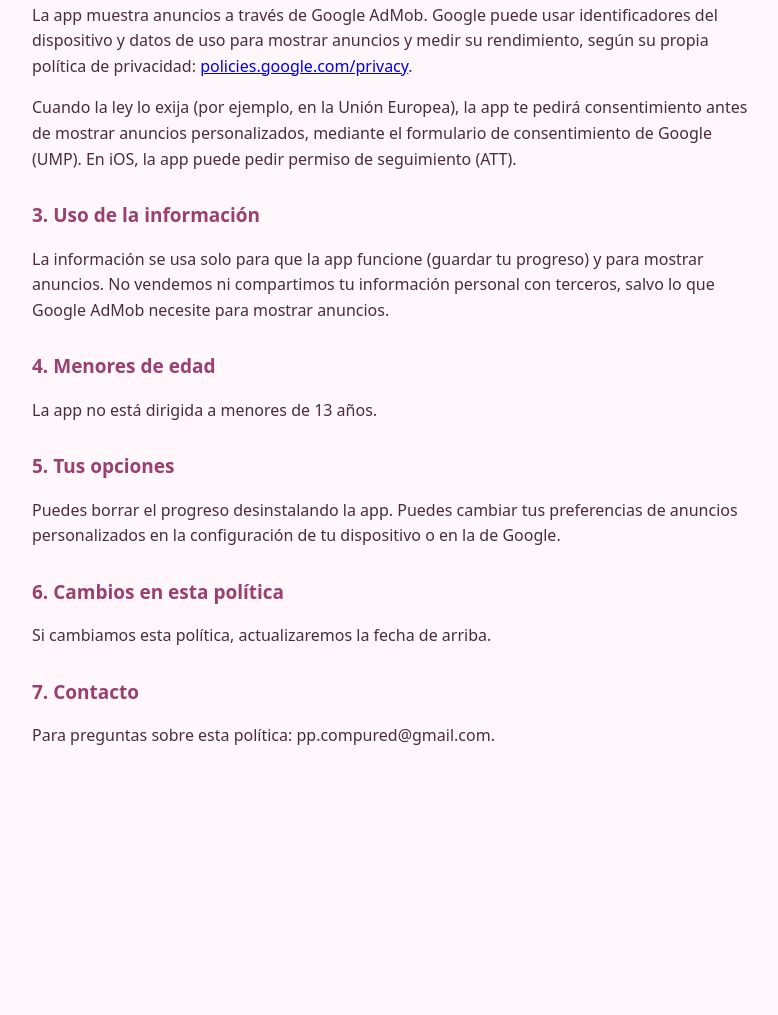
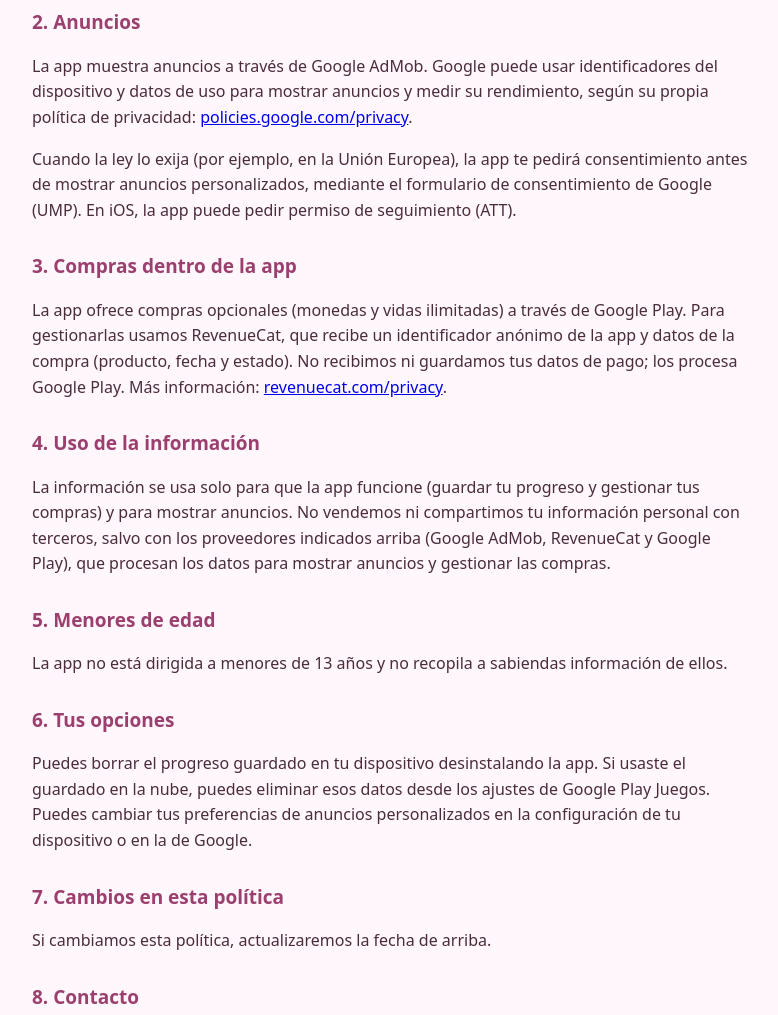
Before and after one commit to edgarperez2/sweettown-privacidad, a plain HTML site: page index.html in a window 1280 px wide. Shown: the part 438-1453 px from the top of the page, without its empty margins (248-1026 px from the left). Before the commit the page ends 1251 px from the top, so only its background shows below. Drawn offline with Linux system fonts and the light colour scheme.

Commit message:
Update privacy policy details in index.html

```diff
--- a/index.html
+++ b/index.html
@@ -10,29 +10,32 @@ h1{font-size:28px;color:#c23a7e}
 h2{font-size:19px;margin-top:28px;color:#9b3f6e}
 </style></head><body><main>
 <h1>Política de privacidad de Sweet Town</h1>
-<p>Última actualización: 22 de octubre de 2026</p>
+<p>Última actualización: 12 de noviembre de 2026</p>
 <p>Esta política explica qué información usa la aplicación Sweet Town (en adelante, "la app") y cómo.</p>
 
 <h2>1. Información que recopilamos</h2>
 <p>La app no pide cuenta, nombre, correo ni ningún dato personal para jugar.</p>
-<p>El progreso (nivel actual, vidas, mejor puntaje y ayudas desbloqueadas) se guarda solo en tu dispositivo, en el almacenamiento local de la app.</p>
+<p>El progreso (nivel actual, vidas, mejor puntaje, monedas y ayudas) se guarda en tu dispositivo, en el almacenamiento local de la app. Si decides iniciar sesión con Google Play Juegos, tu progreso también se guarda en la nube de Google para que puedas recuperarlo si cambias de dispositivo.</p>
 
 <h2>2. Anuncios</h2>
 <p>La app muestra anuncios a través de Google AdMob. Google puede usar identificadores del dispositivo y datos de uso para mostrar anuncios y medir su rendimiento, según su propia política de privacidad: <a href="https://policies.google.com/privacy">policies.google.com/privacy</a>.</p>
 <p>Cuando la ley lo exija (por ejemplo, en la Unión Europea), la app te pedirá consentimiento antes de mostrar anuncios personalizados, mediante el formulario de consentimiento de Google (UMP). En iOS, la app puede pedir permiso de seguimiento (ATT).</p>
 
-<h2>3. Uso de la información</h2>
-<p>La información se usa solo para que la app funcione (guardar tu progreso) y para mostrar anuncios. No vendemos ni compartimos tu información personal con terceros, salvo lo que Google AdMob necesite para mostrar anuncios.</p>
+<h2>3. Compras dentro de la app</h2>
+<p>La app ofrece compras opcionales (monedas y vidas ilimitadas) a través de Google Play. Para gestionarlas usamos RevenueCat, que recibe un identificador anónimo de la app y datos de la compra (producto, fecha y estado). No recibimos ni guardamos tus datos de pago; los procesa Google Play. Más información: <a href="https://www.revenuecat.com/privacy">revenuecat.com/privacy</a>.</p>
 
-<h2>4. Menores de edad</h2>
-<p>La app no está dirigida a menores de 13 años. </p>
+<h2>4. Uso de la información</h2>
+<p>La información se usa solo para que la app funcione (guardar tu progreso y gestionar tus compras) y para mostrar anuncios. No vendemos ni compartimos tu información personal con terceros, salvo con los proveedores indicados arriba (Google AdMob, RevenueCat y Google Play), que procesan los datos para mostrar anuncios y gestionar las compras.</p>
 
-<h2>5. Tus opciones</h2>
-<p>Puedes borrar el progreso desinstalando la app. Puedes cambiar tus preferencias de anuncios personalizados en la configuración de tu dispositivo o en la de Google.</p>
+<h2>5. Menores de edad</h2>
+<p>La app no está dirigida a menores de 13 años y no recopila a sabiendas información de ellos.</p>
 
-<h2>6. Cambios en esta política</h2>
+<h2>6. Tus opciones</h2>
+<p>Puedes borrar el progreso guardado en tu dispositivo desinstalando la app. Si usaste el guardado en la nube, puedes eliminar esos datos desde los ajustes de Google Play Juegos. Puedes cambiar tus preferencias de anuncios personalizados en la configuración de tu dispositivo o en la de Google.</p>
+
+<h2>7. Cambios en esta política</h2>
 <p>Si cambiamos esta política, actualizaremos la fecha de arriba.</p>
 
-<h2>7. Contacto</h2>
+<h2>8. Contacto</h2>
 <p>Para preguntas sobre esta política: pp.compured@gmail.com.</p>
 </main></body></html>
```
